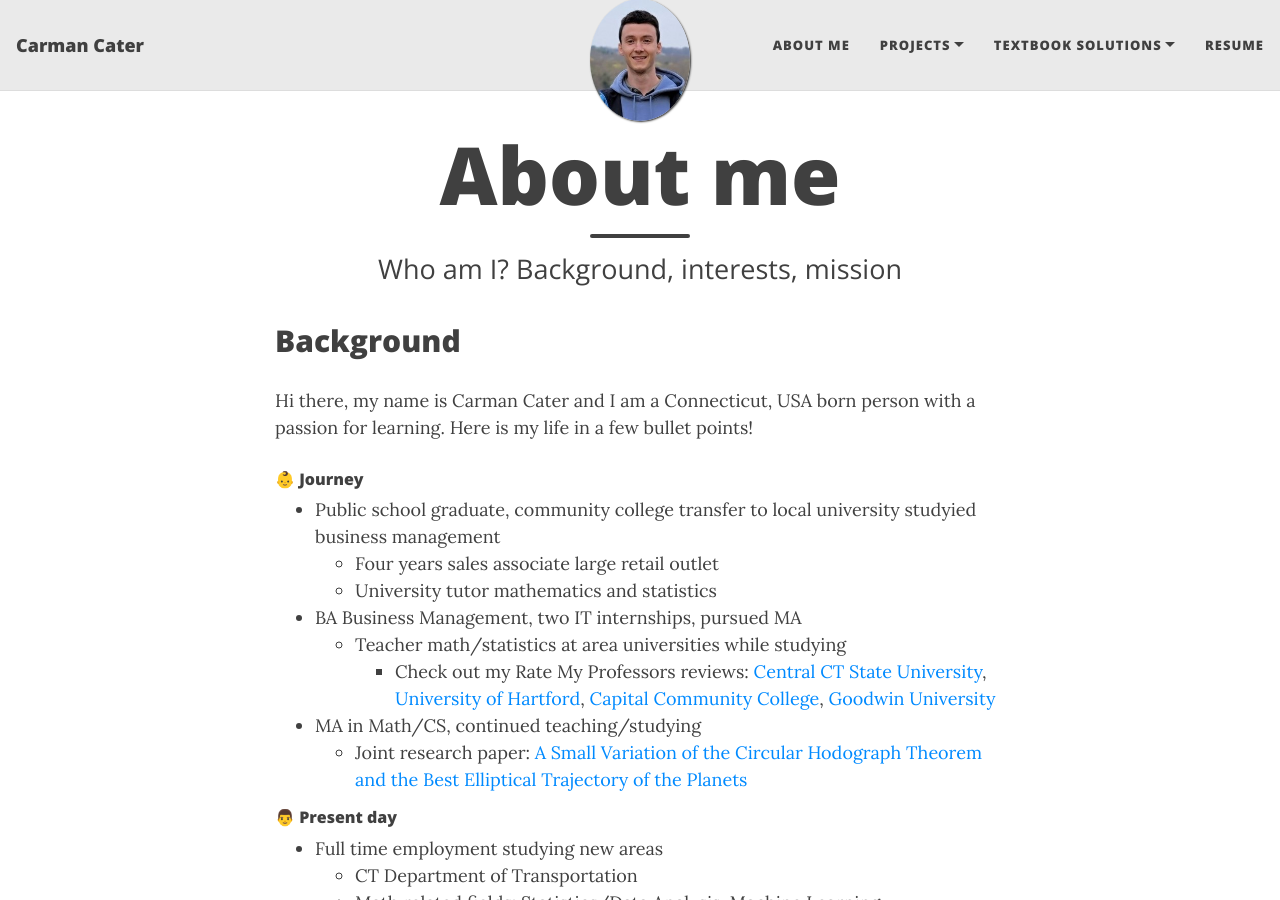
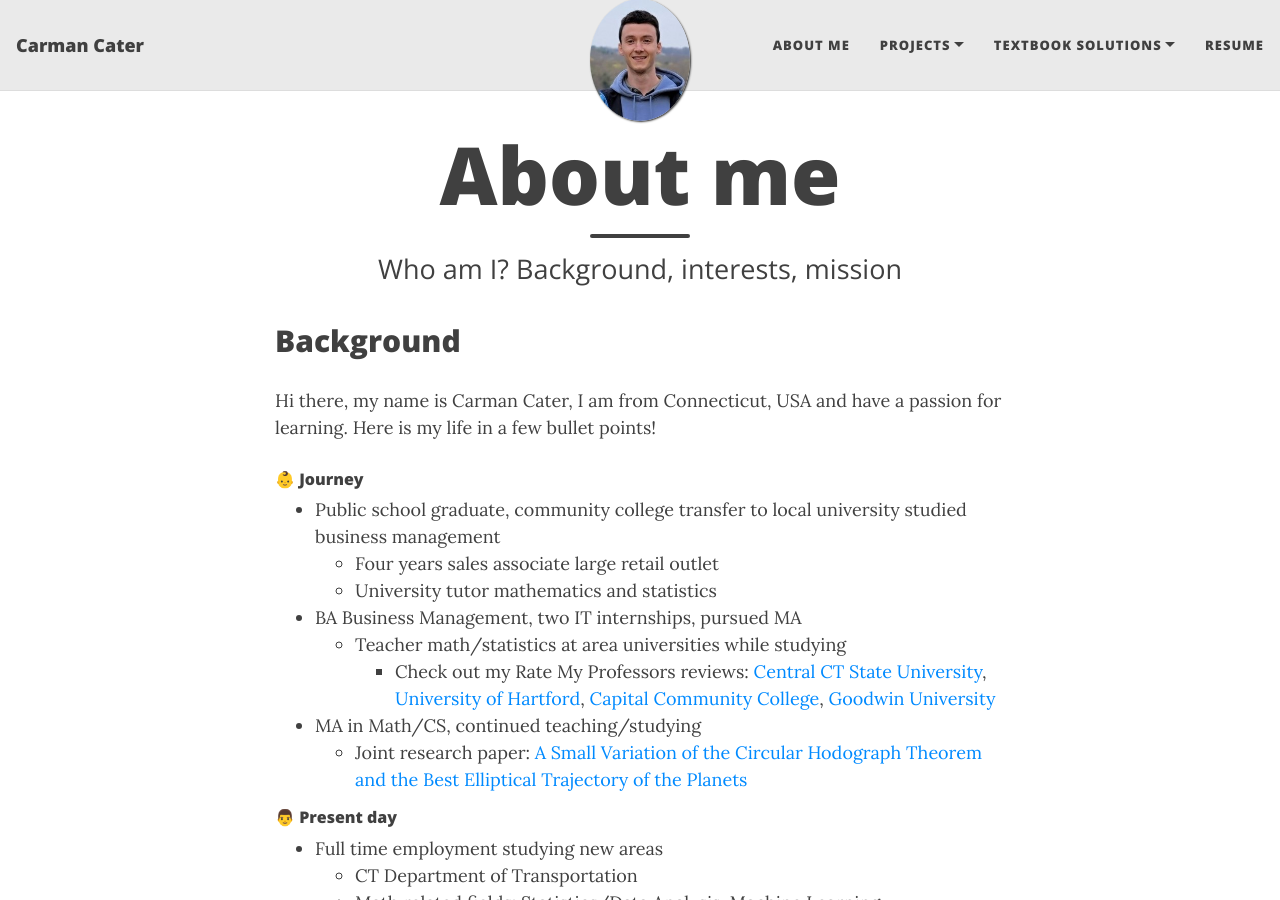
Before and after one commit to carmancater/carmancater.github.io, a Jekyll site: the page built from aboutme.md, in a window 1280 px wide and 900 px high. Built offline with Jekyll 4.4.1, drawn with Linux system fonts in a browser that asks for light colours; nearby versions of some CDN libraries; emoji names are drawn with the system emoji font.

Commit message:
Update aboutme.md

```diff
--- a/aboutme.md
+++ b/aboutme.md
@@ -5,10 +5,10 @@ subtitle: Who am I? Background, interests, mission
 ---
 
 ## Background
-Hi there, my name is Carman Cater and I am a Connecticut, USA born person with a passion for learning. Here is my life in a few bullet points!
+Hi there, my name is Carman Cater, I am from Connecticut, USA and have a passion for learning. Here is my life in a few bullet points!
 
 ###### :baby: Journey
-- Public school graduate, community college transfer to local university studyied business management
+- Public school graduate, community college transfer to local university studied business management
   - Four years sales associate large retail outlet
   - University tutor mathematics and statistics
 - BA Business Management, two IT internships, pursued MA
```
